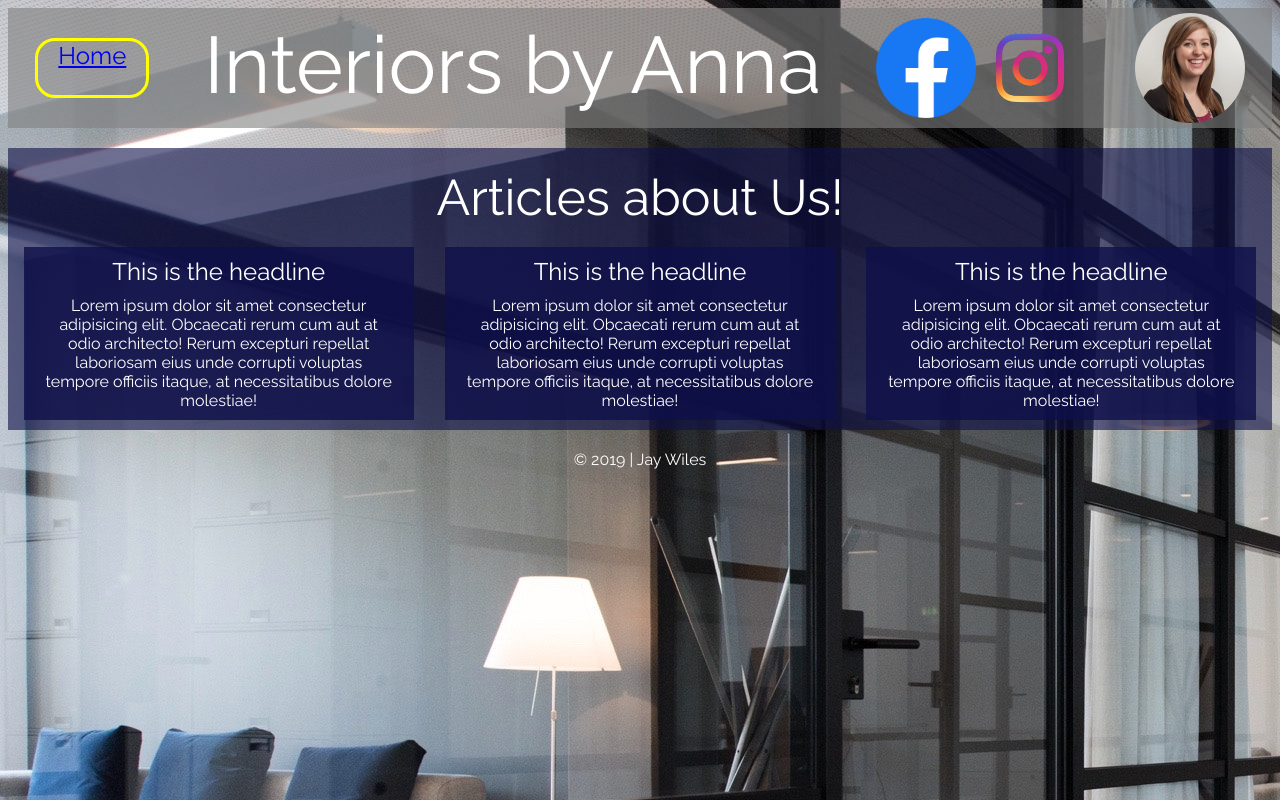
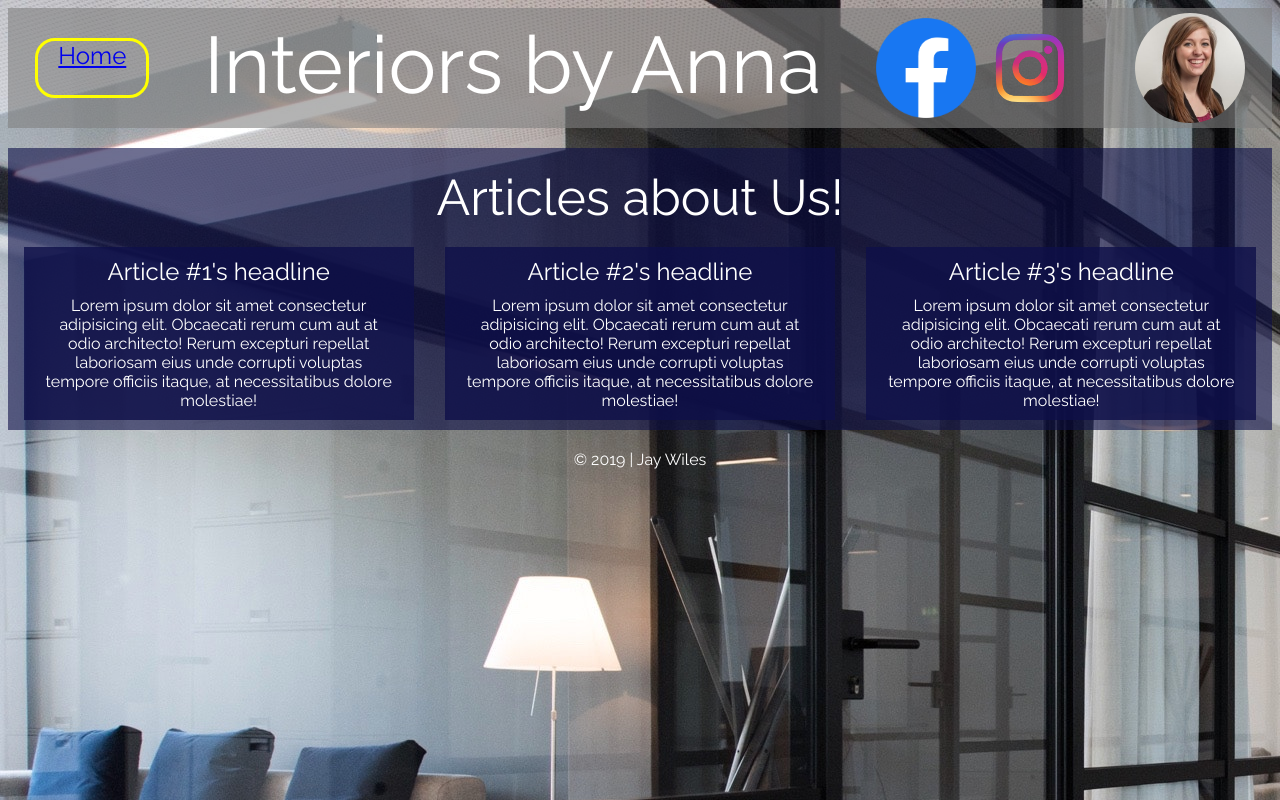
Before and after one commit to jaywiles/checkpoint2-BaconIpsum, a plain HTML site: page pages/article/article.html in a window 1280 px wide. Drawn offline with nearby package versions, Linux system fonts and the light colour scheme.

Commit message:
fix broken links

```diff
--- a/pages/article/article.html
+++ b/pages/article/article.html
@@ -34,15 +34,15 @@
             <div class="articles-header">Articles about Us!</div>
             <div class="main-subcontainer">
                 <div class="article">
-                    <a href="./articles/article1/article1.html"><div class="article-header">This is the headline</div>
+                    <a href="./articles/article1/article1.html"><div class="article-header">Article #1's headline</div>
                     <div class="article-content">Lorem ipsum dolor sit amet consectetur adipisicing elit. Obcaecati rerum cum aut at odio architecto! Rerum excepturi repellat laboriosam eius unde corrupti voluptas tempore officiis itaque, at necessitatibus dolore molestiae!</div></a>
                 </div>
                 <div class="article">
-                    <a href="./articles/article2/article2.html"><div class="article-header">This is the headline</div>
+                    <a href="./articles/article2/article2.html"><div class="article-header">Article #2's headline</div>
                     <div class="article-content">Lorem ipsum dolor sit amet consectetur adipisicing elit. Obcaecati rerum cum aut at odio architecto! Rerum excepturi repellat laboriosam eius unde corrupti voluptas tempore officiis itaque, at necessitatibus dolore molestiae!</div></a>
                 </div>
                 <div class="article">
-                    <a href="articles/article3/article3.html"><div class="article-header">This is the headline</div>
+                    <a href="./articles/article3/article3.html"><div class="article-header">Article #3's headline</div>
                     <div class="article-content">Lorem ipsum dolor sit amet consectetur adipisicing elit. Obcaecati rerum cum aut at odio architecto! Rerum excepturi repellat laboriosam eius unde corrupti voluptas tempore officiis itaque, at necessitatibus dolore molestiae!</div></a>
                 </div>
                 </div>
```
Also changed, not shown: index.html (+1 -1 lines).
